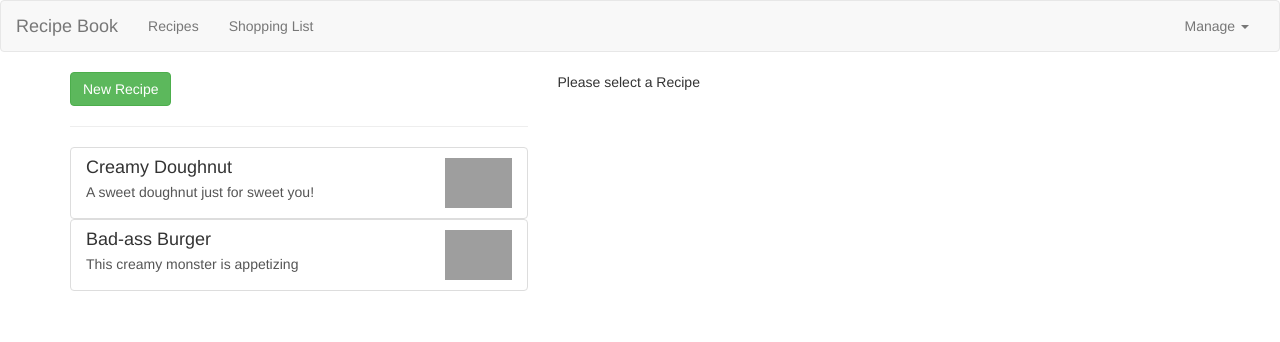
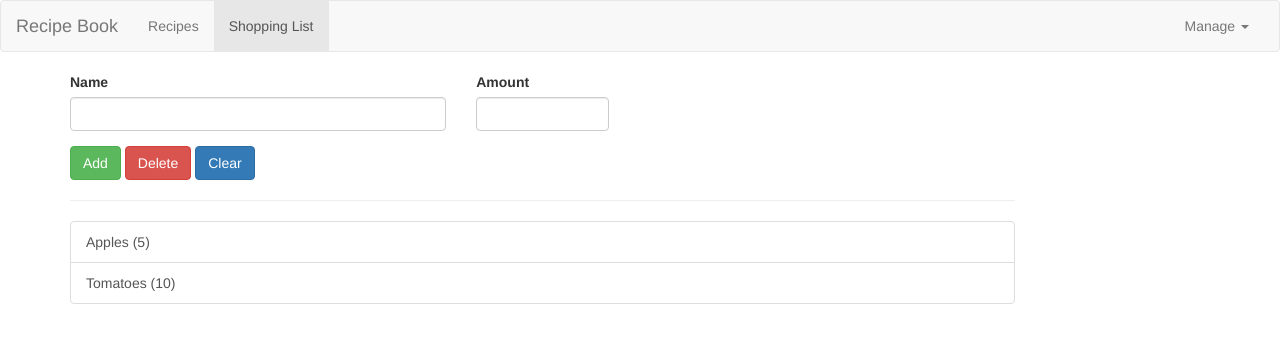
Before and after one commit to damanasija/angular-project, an Angular app: page /shopping-list in a window 1280 px wide. Shown: the top 342 px of the page. Built offline with nearby package versions, Linux system fonts and the light colour scheme; grey boxes are pictures that could not be loaded.

Commit message:
adding routing

```diff
--- /dev/null
+++ b/src/app/app-routing.module.ts
@@ -0,0 +1,29 @@
+import { NgModule } from '@angular/core';
+import { RouterModule, Routes } from '@angular/router';
+
+
+import { RecipesComponent } from './recipes/recipes.component';
+import { ShoppingListComponent } from './shopping-list/shopping-list.component';
+import { RecipeDetailComponent } from './recipes/recipe-detail/recipe-detail.component';
+import { ShoppingEditComponent } from './shopping-list/shopping-edit/shopping-edit.component';
+
+
+const appRoutes: Routes = [
+  {path: '', redirectTo: '/recipes', pathMatch: 'full' },
+  {path: 'recipes', component: RecipesComponent, children: [
+    {path: ':id', component: RecipeDetailComponent}
+  ]},
+  {path: 'shopping-list', component: ShoppingListComponent, children: [
+    // {path: 'edit', component: ShoppingEditComponent}
+  ]},
+
+]
+
+
+@NgModule({
+  imports: [RouterModule.forRoot(appRoutes)],
+  exports: [RouterModule]
+})
+export class AppRoutingModule {
+
+}
--- a/src/app/app.component.html
+++ b/src/app/app.component.html
@@ -1,9 +1,8 @@
-<app-header (featureSelected)="onNavigate($event)"></app-header>
+<app-header></app-header>
 <div class="container">
   <div class="row">
 <div class="col-md-12">
-      <app-recipes *ngIf="loadedFeature==='recipe'"></app-recipes>
-      <app-shopping-list *ngIf="loadedFeature !=='recipe'"></app-shopping-list>
+  <router-outlet></router-outlet>
 </div>
   </div>
 </div>
--- a/src/app/app.component.ts
+++ b/src/app/app.component.ts
@@ -8,11 +8,7 @@
   providers: [ShoppingListService]
 })
 export class AppComponent {
-  loadedFeature: string = "recipe";
 
   constructor() { }
 
-  onNavigate(feature: string ) {
-    this.loadedFeature = feature;
-  }
 }
--- a/src/app/app.module.ts
+++ b/src/app/app.module.ts
@@ -10,6 +10,7 @@
 import { ShoppingListComponent } from './shopping-list/shopping-list.component';
 import { ShoppingEditComponent } from './shopping-list/shopping-edit/shopping-edit.component';
 import { DropdownDirective } from './shared/dropdown.directive';
+import { AppRoutingModule } from './app-routing.module';
 
 @NgModule({
   declarations: [
@@ -24,7 +25,8 @@
     DropdownDirective
   ],
   imports: [
-    BrowserModule
+    BrowserModule,
+    AppRoutingModule
   ],
   providers: [],
   bootstrap: [AppComponent]
--- a/src/app/header/header.component.html
+++ b/src/app/header/header.component.html
@@ -1,20 +1,24 @@
 <nav class="navbar navbar-default">
   <div class="container-fluid">
     <div class="navbar-header">
-      <a href="#" class="navbar-brand">Recipe Book</a>
+      <a routerLink="/" class="navbar-brand">Recipe Book</a>
     </div>
 
     <div class="collapse navbar-collapse">
       <ul class="nav navbar-nav">
-        <li><a href="#" (click)="onSelect('recipe')">Recipes</a></li>
-        <li><a href="#" (click)="onSelect('shopping-list')">Shopping List</a></li>
+        <li routerLinkActive="active">
+          <a routerLink="/recipes">Recipes</a>
+        </li>
+        <li routerLinkActive="active">
+          <a routerLink="/shopping-list">Shopping List</a>
+        </li>
       </ul>
       <ul class="nav navbar-right navbar-nav">
         <li class="dropdown" appDropdown>
-          <a href="#" class="dropdown-toggle" role="button">Manage <span class="caret"></span></a>
+          <a style="cursor: pointer;" class="dropdown-toggle" role="button">Manage <span class="caret"></span></a>
           <ul class="dropdown-menu">
-            <li><a href="#">Saving Data</a></li>
-            <li><a href="#">Fetch Data</a></li>
+            <li><a style="cursor: pointer;">Saving Data</a></li>
+            <li><a style="cursor: pointer;">Fetch Data</a></li>
           </ul>
         </li>
       </ul>
--- a/src/app/header/header.component.ts
+++ b/src/app/header/header.component.ts
@@ -11,9 +11,5 @@
 })
 
 export class HeaderComponent {
-  @Output('featureSelected') featureSelected = new EventEmitter<string>();
 
-  onSelect(shownComponent: string){
-    this.featureSelected.emit(shownComponent);
-  }
 }
--- a/src/app/recipes/recipe-detail/recipe-detail.component.html
+++ b/src/app/recipes/recipe-detail/recipe-detail.component.html
@@ -23,8 +23,8 @@
       </button>
       <ul class="dropdown-menu">
         <li><a (click)="onAddToShoppingList()" style="cursor: pointer;">To Shopping List</a></li>
-        <li><a href="#">Edit Recipe</a></li>
-        <li><a href="#">Delete Recipe</a></li>
+        <li><a style="cursor: pointer;">Edit Recipe</a></li>
+        <li><a style="cursor: pointer;">Delete Recipe</a></li>
       </ul>
     </div>
   </div>
--- a/src/app/recipes/recipe-detail/recipe-detail.component.ts
+++ b/src/app/recipes/recipe-detail/recipe-detail.component.ts
@@ -7,6 +7,7 @@
 import { Recipe } from '../recipe.model';
 import { RecipeService } from '../recipe.service';
 import { Ingredient } from '../../shared/ingredient.model';
+import { ActivatedRoute } from '@angular/router';
 
 @Component({
   selector: 'app-recipe-detail',
@@ -16,7 +17,7 @@
 export class RecipeDetailComponent implements OnInit {
   @Input() recipe: Recipe;
 
-  constructor(private recipeService: RecipeService) { }
+  constructor(private recipeService: RecipeService, private route: ActivatedRoute) { }
 
   ngOnInit() {
   }
--- a/src/app/recipes/recipe-list/recipe-item/recipe-item.component.html
+++ b/src/app/recipes/recipe-list/recipe-item/recipe-item.component.html
@@ -1,5 +1,5 @@
 <a
-  href="#"
+  style="cursor: pointer;"
   class="list-group-item clearfix"
   (click)="onSelected()"
   >
--- a/src/app/recipes/recipe-list/recipe-item/recipe-item.component.ts
+++ b/src/app/recipes/recipe-list/recipe-item/recipe-item.component.ts
@@ -3,9 +3,9 @@
   OnInit,
   Input,
 } from '@angular/core';
+import { Router } from '@angular/router';
 
 import { Recipe } from "../../recipe.model";
-
 import { RecipeService } from '../../recipe.service';
 
 @Component({
@@ -15,14 +15,15 @@
 })
 export class RecipeItemComponent implements OnInit {
   @Input() recipe: Recipe;
+  @Input() id: number;
 
-  constructor(private recipeService: RecipeService) { }
+  constructor(private recipeService: RecipeService, private router: Router) { }
 
   ngOnInit() {
   }
 
   onSelected(){
-    this.recipeService.recipeSelected.emit(this.recipe);
+    this.router.navigate(['/recipes', this.id]);
   }
 
 }
--- a/src/app/recipes/recipe-list/recipe-list.component.html
+++ b/src/app/recipes/recipe-list/recipe-list.component.html
@@ -7,7 +7,7 @@
 <div class="row">
   <div class="col-xs-12">
     <app-recipe-item
-      *ngFor="let recipeEl of recipes"
-      [recipe]="recipeEl"></app-recipe-item>
+      *ngFor="let recipeEl of recipes; let i = index"
+      [recipe]="recipeEl" [id]='i'></app-recipe-item>
   </div>
 </div>
--- a/src/app/recipes/recipes.component.html
+++ b/src/app/recipes/recipes.component.html
@@ -3,10 +3,11 @@
     <app-recipe-list></app-recipe-list>
   </div>
   <div class="col-md-7">
-    <app-recipe-detail
+    <!-- <app-recipe-detail
     *ngIf="selectedRecipe; else infoText" [recipe]="selectedRecipe"></app-recipe-detail>
     <ng-template #infoText>
       <p>Please select a Recipe</p>
-    </ng-template>
+    </ng-template> -->
+    <router-outlet></router-outlet>
   </div>
 </div>
```
